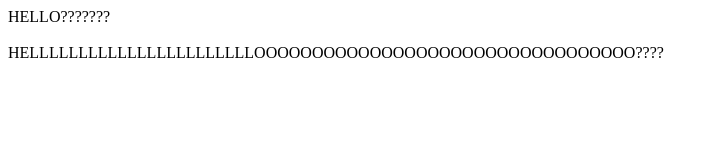
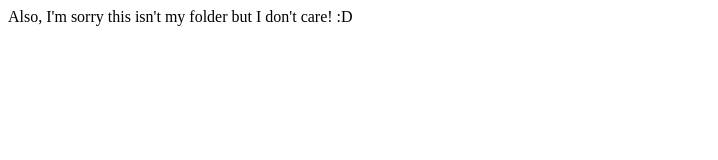
Before and after one commit to sammyanthag/Hacksufam, a plain HTML site: page testFolder/newWebsite.html in a window 1280 px wide. Shown: the whole page, without its empty margins (0-718 px from the left). Drawn offline with Linux system fonts and the light colour scheme.

Commit message:
Hello again!

```diff
--- a/testFolder/newWebsite.html
+++ b/testFolder/newWebsite.html
@@ -1,15 +1,10 @@
 <html>
 <head>
-HELLO???????
+Also, I'm sorry this isn't my folder but I don't care! :D
 </head>
-<br>
-<br>
-<body>
-  HELLLLLLLLLLLLLLLLLLLLLLLOOOOOOOOOOOOOOOOOOOOOOOOOOOOOOOOO????
+
 <style>
-background-color: blue;
+background: blue;
 
 </style>
-
-</body>
 </html>
```
